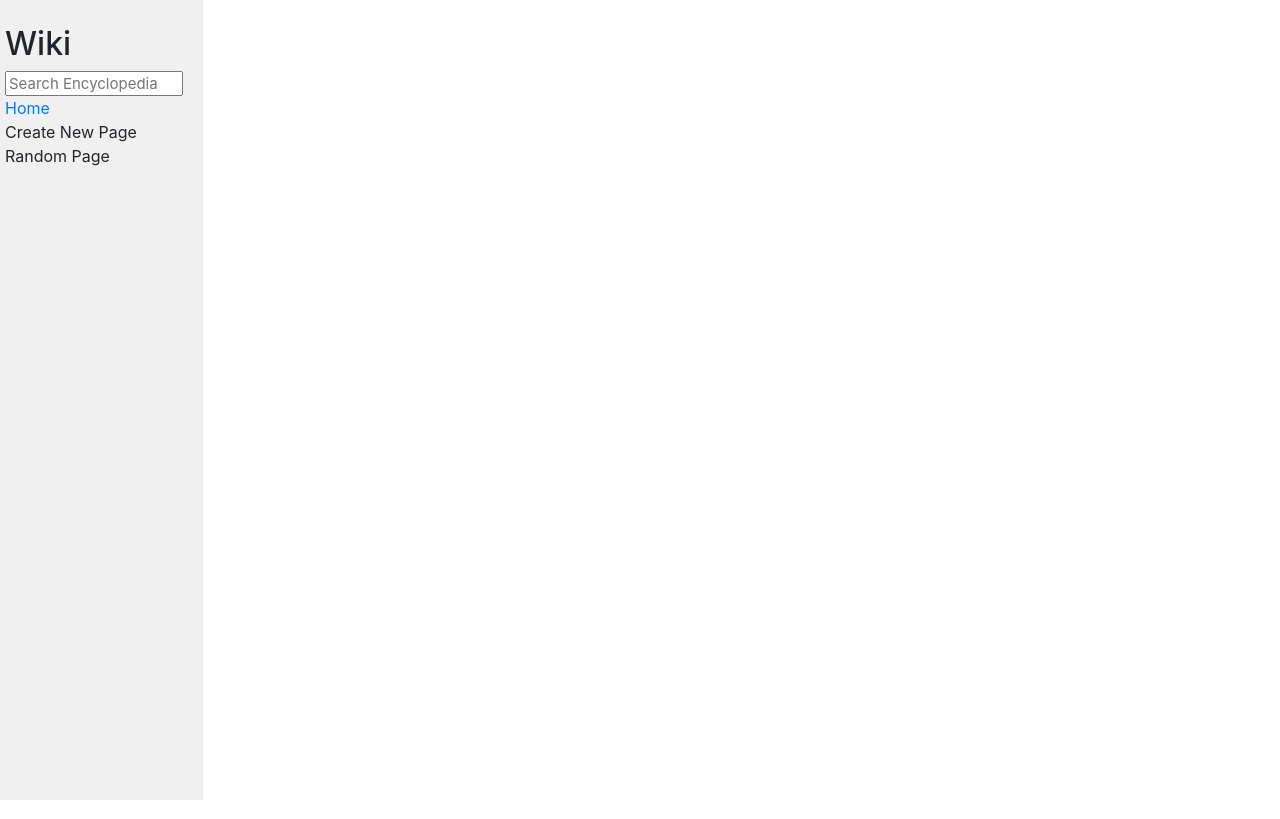
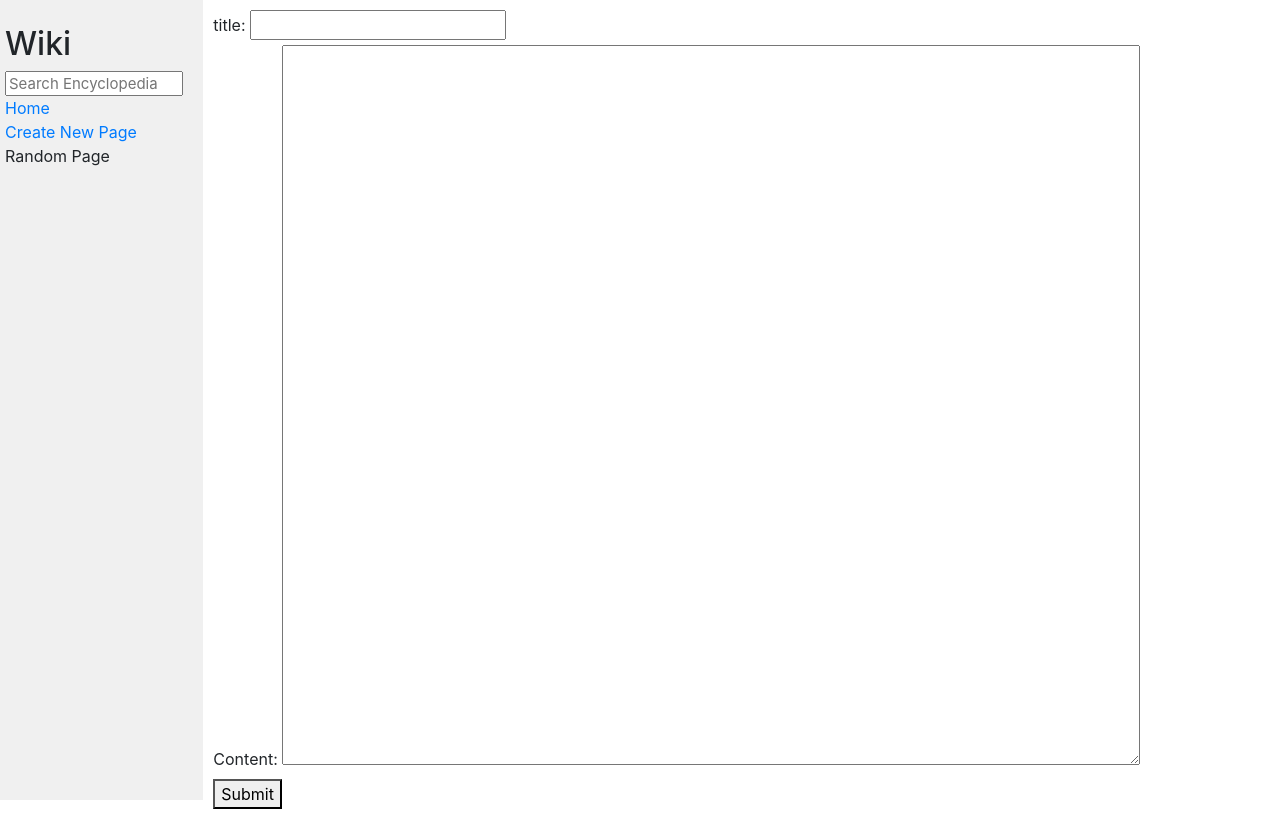
Before and after one commit to navid-nowroz/My-CS50Web, a Django app: template wiki/templates/encyclopedia/new.html in a window 1280 px wide. Run offline with Django 5.2, Linux system fonts and the light colour scheme; the template is opened without the code that fills it: values that come from a table or form of the project are taken from there, others are empty; parts of the project's set-up code (start-up, migrations or seed data) failed here and were passed over; some libraries are stand-ins or nearby versions.

Commit message:
Adding django forms to new entries

```diff
--- a/wiki/encyclopedia/templates/encyclopedia/layout.html
+++ b/wiki/encyclopedia/templates/encyclopedia/layout.html
@@ -19,7 +19,7 @@
                     <a href="{% url 'index' %}">Home</a>
                 </div>
                 <div>
-                    <a >Create New Page</a>
+                    <a href="{% url 'new' %}">Create New Page</a>
                 </div>
                 <div>
                     Random Page
--- /dev/null
+++ b/wiki/encyclopedia/templates/encyclopedia/new.html
@@ -0,0 +1,11 @@
+{% extends "encyclopedia/layout.html" %}
+
+{% block title %}New Entry {% endblock %}
+
+{% block body %}
+    <form action="{% url 'created'}" method="get">
+        {% csrf_token %}
+        {{ form }}
+        <button type="submit">Submit</button>
+    </form>
+{% endblock %}
--- a/wiki/encyclopedia/urls.py
+++ b/wiki/encyclopedia/urls.py
@@ -7,4 +7,5 @@ urlpatterns = [
     path("search", views.search, name="search-result"),
     path("wiki/<str:title>", views.title, name="show-entry"),
     path("new", views.new, name="new"),
+    path("created", views.created, name="created"),
 ]
--- a/wiki/encyclopedia/views.py
+++ b/wiki/encyclopedia/views.py
@@ -1,8 +1,13 @@
 from django.shortcuts import render, redirect
+from . import util
+import markdown2
+from django import forms
 
-from . import util
 
-import markdown2
+class NewEntryForm(forms.Form):
+    title = forms.CharField(label="title")
+    content= forms.CharField(widget=forms.Textarea)
+
 
 
 def index(request):
@@ -43,4 +48,6 @@ def search(request,):
 
 
 def new(request):
-    return render(request, "encyclopedia/new.html")
+    return render(request, "encyclopedia/new.html", {
+        "form" : NewEntryForm()
+    })
--- a/wiki/templates/encyclopedia/new.html
+++ b/wiki/templates/encyclopedia/new.html
@@ -1 +1,7 @@
 {% extends "encyclopedia/layout.html" %}
+
+{% block title %}New Entry {% endblock %}
+
+{% block body %}
+
+{% endblock %}
```
